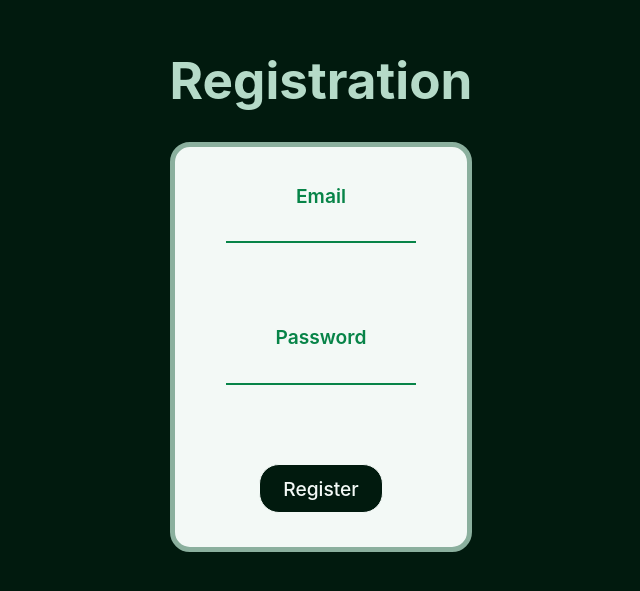
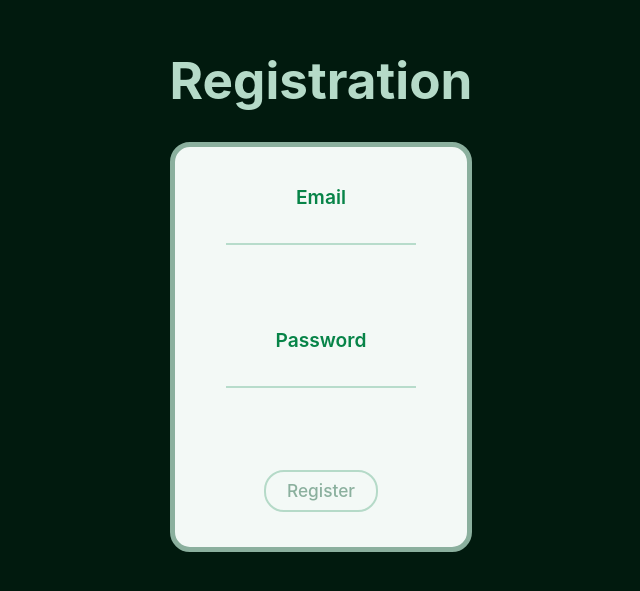
Before and after one commit to Borjampm/Proyecto-IIC2173-Grupo1-Frontend, a React (Vite) app in the folder legit-project/: page /registration in a window 1280 px wide. Shown: the part 115-706 px from the top of the page, without its empty margins (319-959 px from the left). Built offline with nearby package versions, Linux system fonts and the light colour scheme.

Commit message:
check fields

```diff
--- a/legit-project/src/index.css
+++ b/legit-project/src/index.css
@@ -38,7 +38,7 @@ h1 {
 
 button {
   border-radius: 20px;
-  border: 1px solid #F3F9F6;
+  border: 2px solid #F3F9F6;
   padding: 0.6em 1.2em;
   font-size: 1em;
   font-weight: 500;
@@ -51,7 +51,7 @@ button {
 }
 button:hover {
   background-color: #B5DAC8;
-  border: 1px solid transparent;
+  border: 2px solid transparent;
   transition-duration: 0.25s;
   color: #011A0E;
 }
--- a/legit-project/src/registration/Registration.css
+++ b/legit-project/src/registration/Registration.css
@@ -21,20 +21,23 @@
     border:none;
     height: 2em;
     background-color: #F3F9F6;
-    border-bottom: 2px solid #078448;
+    border-bottom: 2px solid #07844840;
     font-size: 0.75em;
-    transition-duration: 1.5s;
+    transition-duration: 0.25s;
 }
 
 .field input:focus {
     pointer-events: none;
     outline: none;
     font-size: 0.75em;
+    border-bottom: 2px solid #078448;
+    transition-duration: 0.25s;
 }
 
 .field .field-filled{
     background-color: #B5DAC870;
-    transition-duration: 1.5s;
+    transition-duration: 0.25s;
+    border-bottom: 2px solid #078448;
 }
 
 #register-form p{
@@ -46,5 +49,16 @@
 }
 
 form button {
-    font-size: 1em;
+    font-size: 0.9em;
+    background-color: #078448;
+    transition-duration: 0.5s;
+    border: 2px solid #078448;
+    line-height: 1;
 }
+
+form button:disabled {
+    cursor: default;
+    background-color: #F3F9F6;
+    color: #8BB09E;
+    border: 2px solid #B5DAC8;;
+}
--- a/legit-project/src/registration/Registration.jsx
+++ b/legit-project/src/registration/Registration.jsx
@@ -10,7 +10,17 @@ function Registration() {
     const [passwordClass, setPasswordClass] = useState('')
     const [passwordmsg, setPasswordmsg] = useState('')
 
+    const [enabledButton, setEnabledButton] = useState(true)
+
     const [msg, setMsg] = useState('')
+
+    const checkFields = () => {
+        if (emailClass === "field-filled" && passwordClass === "field-filled") {
+            setEnabledButton(false)
+        } else{
+            setEnabledButton(true)
+        }
+    }
 
     const handleEmail = (e) => {
         if (e != "") {
@@ -21,11 +31,13 @@ function Registration() {
             } else {
                 setEmailmsg("")
                 setEmailClass("field-filled")
+
             }
         } else {
             setEmail("")
             setEmailClass("")
         }
+        checkFields()
     }
 
     const handlePassword = (p) => {
@@ -42,6 +54,7 @@ function Registration() {
             setPassword("")
             setPasswordClass("")
         }
+        checkFields()
     }
 
     const handleSubmit = async(e) => {
@@ -81,7 +94,7 @@ function Registration() {
 
 
 
-                <button type="submit" className="btn">Register</button>
+                <button type="submit" className="btn" disabled={enabledButton} >Register</button>
 
             </div>
 
```
